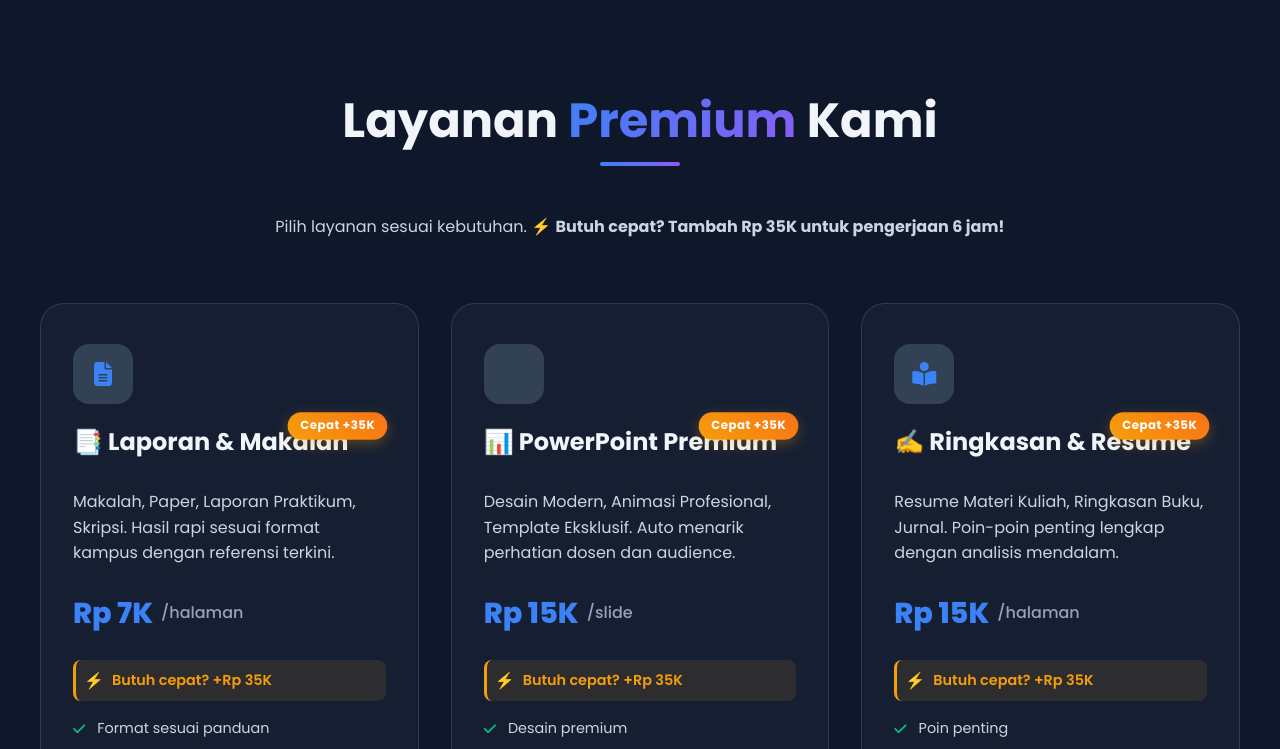
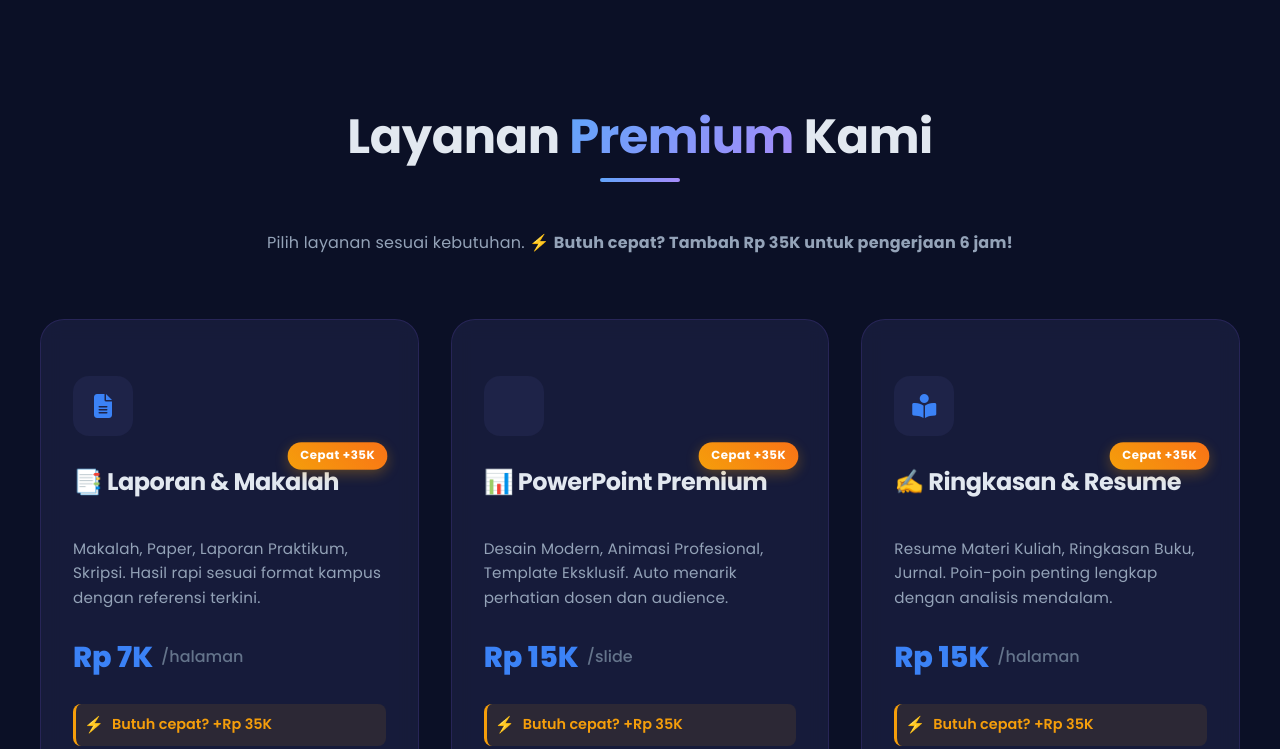
Before and after one commit to dutactsatu-coder/JOKIINAJA, a website: page index.html in a window 1280 px wide. Shown: the part 772-1521 px from the top of the page. Drawn offline with nearby package versions, Linux system fonts and the light colour scheme.

Commit message:
Update index.html

```diff
--- a/index.html
+++ b/index.html
@@ -20,31 +20,8 @@
             --danger: #ef4444;
             --info: #0ea5e9;
 
-            --bg-primary: #0f172a;
-            --bg-secondary: #1e293b;
-            --bg-tertiary: #334155;
-            --bg-glass: rgba(30, 41, 59, 0.7);
-            --bg-card: rgba(30, 41, 59, 0.5);
-
-            --text-primary: #f1f5f9;
-            --text-secondary: #cbd5e1;
-            --text-muted: #94a3b8;
-
-            --border: rgba(148, 163, 184, 0.2);
-            --border-light: rgba(148, 163, 184, 0.1);
-            --shadow: 0 10px 25px -5px rgba(0, 0, 0, 0.5);
-            --shadow-lg: 0 20px 50px -12px rgba(0, 0, 0, 0.7);
-            --shadow-primary: 0 0 20px rgba(59, 130, 246, 0.3);
-
-            --gradient-primary: linear-gradient(135deg, #3b82f6, #8b5cf6);
-            --gradient-secondary: linear-gradient(135deg, #06b6d4, #10b981);
-            --gradient-accent: linear-gradient(135deg, #f59e0b, #ef4444);
-
-            /* PERBAIKAN PASTI: Header Height & Scroll Offset */
-            /* Kita set fixed tinggi header, jangan diubah oleh media query agar scroll stabil */
+            /* --- FIX HEADER & SCROLL --- */
             --header-height: 70px;
-
-            /* Scroll offset lebih besar dari header + buffer */
             --scroll-offset: calc(var(--header-height) + 40px);
 
             --border-radius: 16px;
@@ -55,10 +32,85 @@
             --transition-normal: 0.3s cubic-bezier(0.4, 0, 0.2, 1);
             --transition-slow: 0.5s cubic-bezier(0.4, 0, 0.2, 1);
 
+            /* Default (Dark Theme Base) */
             --theme-color-1: #3b82f6;
             --theme-color-2: #8b5cf6;
         }
 
+        /* === TEMA MALAM (GALAXY THEME) === */
+        [data-theme="dark"] {
+            /* Background: Deep Space Blue */
+            --bg-primary: #0B1026;
+            --bg-secondary: #151836; /* Slightly lighter blue for contrast */
+            --bg-tertiary: #1E2348;   /* For cards/inputs */
+
+            /* Glass Effect with Galaxy Tint */
+            --bg-glass: rgba(11, 16, 38, 0.85);
+            --bg-card: rgba(30, 35, 72, 0.6);
+
+            /* Text: Starlight White */
+            --text-primary: #e2e8f0;
+            --text-secondary: #94a3b8;
+            --text-muted: #64748b;
+
+            /* Border: Subtle Blue-Glow */
+            --border: rgba(139, 92, 246, 0.15);
+            --border-light: rgba(139, 92, 246, 0.05);
+
+            /* Shadow: Neon Glow */
+            --shadow: 0 10px 30px -5px rgba(0, 0, 0, 0.5);
+            --shadow-lg: 0 20px 50px -12px rgba(0, 0, 0, 0.7);
+            --shadow-primary: 0 0 20px rgba(59, 130, 246, 0.4);
+
+            /* Galaxy Accents */
+            --theme-color-1: #60A5FA; /* Light Blue */
+            --theme-color-2: #A78BFA; /* Light Purple */
+
+            /* Gradients for Galaxy feel */
+            --gradient-primary: linear-gradient(135deg, #60A5FA, #A78BFA);
+            --gradient-secondary: linear-gradient(135deg, #A78BFA, #F472B6); /* Purple to Pink */
+        }
+
+        /* === TEMA REDUP (LIGHT - DARKENED / GREY SCALE) === */
+        [data-theme="dim"] {
+            /* Inspired by Light Theme but Darker */
+            /* Base: Soft Dark Grey (Darker than previous grey) */
+            --bg-primary: #18181b; /* Zinc 900 */
+
+            /* Secondary: Slightly lighter grey (seamless transition) */
+            --bg-secondary: #27272a; /* Zinc 800 */
+
+            /* Tertiary: Medium Grey (for cards/inputs) */
+            --bg-tertiary: #3f3f46;  /* Zinc 700 */
+
+            /* Glass Effect Dark Grey */
+            --bg-glass: rgba(39, 39, 42, 0.85);
+            --bg-card: rgba(63, 63, 70, 0.6);
+
+            /* Text: Off-white & Zinc 300 for readability */
+            --text-primary: #f4f4f5; /* Zinc 100 */
+            --text-secondary: #d4d4d8; /* Zinc 300 */
+            --text-muted: #a1a1aa;   /* Zinc 400 */
+
+            /* Border: Subtle Grey/White with low opacity */
+            --border: rgba(255, 255, 255, 0.08);
+            --border-light: rgba(255, 255, 255, 0.04);
+
+            /* Shadow: Soft Black */
+            --shadow: 0 10px 30px -5px rgba(0, 0, 0, 0.6);
+            --shadow-lg: 0 20px 50px -12px rgba(0, 0, 0, 0.8);
+            --shadow-primary: 0 0 25px rgba(255, 255, 255, 0.05);
+
+            /* Accent Colors for Contrast on Grey */
+            --theme-color-1: #38bdf8; /* Sky Blue */
+            --theme-color-2: #818cf8; /* Indigo */
+
+            /* Gradients */
+            --gradient-primary: linear-gradient(135deg, #38bdf8, #818cf8);
+            --gradient-secondary: linear-gradient(135deg, #818cf8, #c084fc);
+        }
+
+        /* === TEMA TERANG (LIGHT) === */
         [data-theme="light"] {
             --bg-primary: #f8fafc;
             --bg-secondary: #ffffff;
@@ -78,27 +130,9 @@
 
             --theme-color-1: #2563eb;
             --theme-color-2: #7c3aed;
-        }
-
-        [data-theme="dim"] {
-            --bg-primary: #1a202c;
-            --bg-secondary: #2d3748;
-            --bg-tertiary: #4a5568;
-            --bg-glass: rgba(45, 55, 72, 0.7);
-            --bg-card: rgba(45, 55, 72, 0.5);
-
-            --text-primary: #e2e8f0;
-            --text-secondary: #a0aec0;
-            --text-muted: #718096;
-
-            --border: rgba(160, 174, 192, 0.3);
-            --border-light: rgba(160, 174, 192, 0.15);
-            --shadow: 0 10px 25px -5px rgba(0, 0, 0, 0.4);
-            --shadow-lg: 0 20px 50px -12px rgba(0, 0, 0, 0.6);
-            --shadow-primary: 0 0 20px rgba(59, 130, 246, 0.25);
-
-            --theme-color-1: #4299e1;
-            --theme-color-2: #9f7aea;
+
+            --gradient-primary: linear-gradient(135deg, #2563eb, #7c3aed);
+            --gradient-secondary: linear-gradient(135deg, #06b6d4, #10b981);
         }
 
         * {
@@ -108,7 +142,6 @@
         }
 
         html {
-            /* PERBAIKAN: Kunci scroll padding agar section tidak tertutup header */
             scroll-behavior: smooth;
             scroll-padding-top: var(--scroll-offset);
             overflow-x: hidden;
@@ -121,20 +154,16 @@
             color: var(--text-primary);
             line-height: 1.6;
             overflow-x: hidden;
-            transition: all var(--transition-slow);
+            transition: background-color var(--transition-slow), color var(--transition-slow);
             min-height: 100vh;
             width: 100%;
-            /* PERBAIKAN: Hapus padding-top body agar tidak ada white space aneh di atas */
-        }
-
-        /* PERBAIKAN: Anchor offset manual untuk elemen section */
+        }
+
         section {
-            /* Memastikan scroll stop memberi jarak aman dari header */
             scroll-margin-top: var(--scroll-offset);
             position: relative;
         }
 
-        /* Khusus Hero Section: Kita tambahkan padding top visual agar teks tidak menempel atap */
         #home.hero {
             padding-top: var(--header-height);
         }
@@ -165,6 +194,7 @@
             font-weight: 700;
             line-height: 1.2;
             margin-bottom: 1rem;
+            letter-spacing: -0.5px; /* PERBAIKAN: Letter spacing lebih rapat */
         }
 
         h1 {
@@ -182,6 +212,7 @@
         p {
             margin-bottom: 1rem;
             color: var(--text-secondary);
+            letter-spacing: 0.2px;
         }
 
         .gradient-text {
@@ -201,7 +232,7 @@
         }
 
         .section {
-            padding: 4rem 0 6rem 0;
+            padding: 5rem 0 6rem 0; /* PERBAIKAN: Padding top sedikit lebih long */
             display: flex;
             flex-direction: column;
             align-items: center;
@@ -230,20 +261,18 @@
             border-radius: 2px;
         }
 
-        /* === HEADER YANG DIPERBAIKI === */
+        /* === HEADER === */
         header {
             position: fixed;
             top: 0;
             left: 0;
             width: 100%;
-            /* Z-index cukup 1000, lebih tinggi dari konten normal */
             z-index: 1000;
             background: var(--bg-glass);
             backdrop-filter: blur(20px);
             -webkit-backdrop-filter: blur(20px);
             border-bottom: 1px solid var(--border-light);
             transition: all var(--transition-slow);
-            /* PERBAIKAN: Gunakan var(--header-height) yang sudah dikunci di root */
             height: var(--header-height);
             display: flex;
             align-items: center;
@@ -565,18 +594,19 @@
             box-shadow: 0 0 10px var(--primary);
         }
 
-        .theme-option.dark { background: #0f172a; color: #f1f5f9; }
-        .theme-option.dim { background: #1a202c; color: #e2e8f0; }
-        .theme-option.light { background: #f8fafc; color: #1e293b; }
+        .theme-option.dark { background: #0B1026; color: #60A5FA; }
+        .theme-option.dim { background: #18181b; color: #38bdf8; }
+        .theme-option.light { background: #f8fafc; color: #2563eb; }
 
         .card-badge-container {
             position: relative;
-            margin-bottom: 1rem;
+            margin-bottom: 1.5rem; /* PERBAIKAN: Margin bawah lebih jauh untuk badge */
+            margin-top: 0.5rem;   /* PERBAIKAN: Margin atas sedikit */
         }
 
         .card-badge {
             position: absolute;
-            top: -15px;
+            top: -25px; /* PERBAIKAN: Naikkan posisi badge agar tidak tabrakan judul */
             right: 0;
             background: linear-gradient(45deg, #f59e0b, #f97316);
             color: white;
@@ -758,7 +788,6 @@
             text-align: center;
             position: relative;
             overflow: hidden;
-            /* Padding top diatur di selector spesifik #home.hero */
             width: 100%;
         }
 
@@ -851,7 +880,8 @@
             background: var(--bg-card);
             border: 1px solid var(--border);
             border-radius: var(--border-radius-lg);
-            padding: 2.5rem 2rem;
+            padding: 2.5rem 2rem; /* PERBAIKAN: Padding atas cukup untuk badge */
+            padding-top: 3.5rem; /* PERBAIKAN: Padding atas khusus */
             transition: all var(--transition-slow);
             position: relative;
             overflow: hidden;
@@ -860,6 +890,8 @@
             flex-direction: column;
             margin: 0 auto;
             max-width: 100%;
+            backdrop-filter: blur(10px);
+            -webkit-backdrop-filter: blur(10px);
         }
 
         .card::before {
@@ -902,11 +934,16 @@
             font-size: 1.5rem;
             margin-bottom: 1rem;
             color: var(--text-primary);
+            /* PERBAIKAN: Menghindari teks berantakan */
+            word-wrap: break-word;
+            hyphens: auto;
         }
 
         .card-description {
             color: var(--text-secondary);
             margin-bottom: 1.5rem;
+            font-size: 0.95rem;
+            line-height: 1.6;
         }
 
         .card-price {
@@ -1088,6 +1125,7 @@
             transition: all var(--transition-normal);
             position: relative;
             overflow: hidden;
+            backdrop-filter: blur(10px);
         }
 
         .testimonial-card-next:hover {
@@ -1585,10 +1623,10 @@
             background: rgba(0, 0, 0, 0.85);
             backdrop-filter: blur(10px);
             -webkit-backdrop-filter: blur(10px);
-            display: none; /* Default hidden */
+            display: none;
             align-items: center;
             justify-content: center;
-            z-index: 2000; /* Di atas header */
+            z-index: 2000;
             opacity: 0;
             visibility: hidden;
             transition: all 0.3s ease;
@@ -1600,7 +1638,7 @@
         .modal.active {
             opacity: 1;
             visibility: visible;
-            display: flex; /* Flex saat aktif */
+            display: flex;
         }
 
         .modal-content {
@@ -1827,15 +1865,6 @@
 
         @keyframes fadeIn { from { opacity: 0; } to { opacity: 1; } }
         @keyframes slideUp { from { transform: translateY(50px); opacity: 0; } to { transform: translateY(0); opacity: 1; } }
-
-        * {
-            transition: background-color var(--transition-slow),
-                        border-color var(--transition-slow),
-                        color var(--transition-slow),
-                        box-shadow var(--transition-slow);
-        }
-
-        .no-transition * { transition: none !important; }
 
         /* === RATING STARS === */
         .rating-stars { display: flex; gap: 0.5rem; font-size: 1.5rem; color: #f59e0b; }
@@ -1881,7 +1910,6 @@
             .modal-close { width: 40px; height: 40px; top: 0.5rem; right: 0.5rem; }
 
             /* PERBAIKAN RESPONSIVE HEADER */
-            /* Header tetap menggunakan var(--header-height) tapi layout disesuaikan */
             header { height: var(--header-height); }
             .nav-container { padding: 0 0.8rem; height: var(--header-height); }
 
@@ -1940,7 +1968,6 @@
         }
 
         @media (max-width: 480px) {
-            /* PERBAIKAN: Pada layar sangat kecil, kita sesuaikan padding container saja */
             .container { padding: 0 1rem; }
             .hero-title { font-size: 1.5rem; line-height: 1.2; }
             .hero-subtitle { font-size: 0.8rem; padding: 0 0.5rem; }
@@ -2029,10 +2056,10 @@
                         <i class="fas fa-palette"></i>
                     </div>
                     <div class="theme-options" id="themeOptions">
-                        <div class="theme-option dark active" data-theme="dark" title="Mode Gelap">
+                        <div class="theme-option dark active" data-theme="dark" title="Mode Malam (Galaxy)">
                             <i class="fas fa-moon"></i>
                         </div>
-                        <div class="theme-option dim" data-theme="dim" title="Mode Redup">
+                        <div class="theme-option dim" data-theme="dim" title="Mode Redup (Soft Grey)">
                             <i class="fas fa-adjust"></i>
                         </div>
                         <div class="theme-option light" data-theme="light" title="Mode Terang">
```
